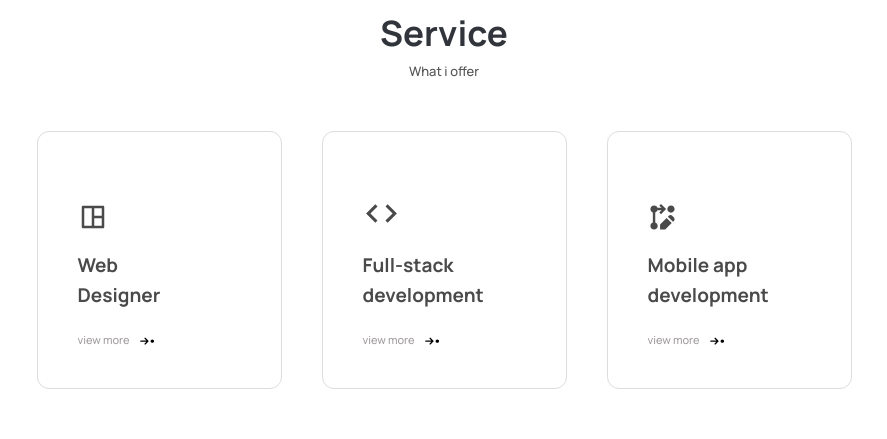
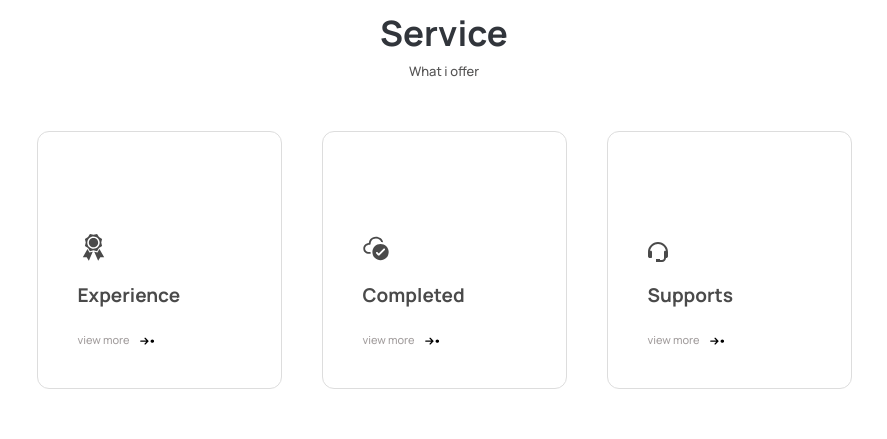
Before and after one commit to nour-it/nour-it-portfolio, a React (Create React App) app: page / in a window 1280 px wide. Shown: the part 1500-1939 px from the top of the page, without its empty margins (196-1083 px from the left). Built offline with nearby package versions, Linux system fonts and the light colour scheme.

Commit message:
(feat) service section

```diff
--- a/public/css/partials/top-bar.css
+++ b/public/css/partials/top-bar.css
@@ -7,6 +7,7 @@
   top: 0;
   z-index: 5;
   padding-block: 15px;
+  background: linear-gradient(#FFFFFF, 90%, #FFFFFF00) ;
 }
 
 .blur {
--- a/src/pages/home/sections/Service.tsx
+++ b/src/pages/home/sections/Service.tsx
@@ -4,47 +4,67 @@ export default function Service() {
     return (
         <section className="section_service" id="service">
             <div>
-        <h1 className="h1">Service</h1>
-        <p className="text-gray-1">What i offer</p>
+                <h1 className="h1">{SERVICE.title}</h1>
+                <p className="text-gray-1">{SERVICE.subtitle}</p>
             </div>
             <div>
-        <div className="border rounded">
-          <svg id="web-svg" width="30" height="30">
-            <use xlinkHref="/css/sprite.svg#web-svg" />
+                {SERVICE.services.map(serviceItem)}
+            </div>
+        </section>
+    )
+}
+
+function serviceItem(service: Object, index: number, array: Object[]): React.ReactNode {
+    const { icon, value, width } = Object.values(service)[0]
+    return <div className="border rounded">
+        <svg id="web-svg" width={width} height={width}>
+            <use xlinkHref={`/css/sprite.svg#${icon}`} />
         </svg>
-          <h2 className="h2">Web Designer</h2>
-          <div>
-            <span className="text-gray-2">view more</span>
-            <svg id="arrow-right-svg" width="15" height="15">
-              <use xlinkHref="/css/sprite.svg#arrow-right-svg" />
-            </svg>
-          </div>
-        </div>
-        <div className="border rounded">
-          <svg id="code-svg" width="37" height="37">
-            <use xlinkHref="/css/sprite.svg#code-svg" />
-          </svg>
-          <h2 className="h2">Full-stack development</h2>
-          <div>
-            <span className="text-gray-2">view more</span>
-            <svg id="arrow-right-svg" width="15" height="15">
-              <use xlinkHref="/css/sprite.svg#arrow-right-svg" />
-            </svg>
-          </div>
-        </div>
-        <div className="border rounded">
-          <svg id="edit-svg" width="29" height="29">
-            <use xlinkHref="/css/sprite.svg#edit-svg" />
-          </svg>
-          <h2 className="h2">Mobile app development</h2>
-          <a href="#">
+        <h2 className="h2">{Object.keys(service)[0]}</h2>
+        <a href='#'>
             <span className="text-gray-2">view more</span>
             <svg id="arrow-right-svg" width="15" height="15">
                 <use xlinkHref="/css/sprite.svg#arrow-right-svg" />
             </svg>
         </a>
     </div>
-      </div>
-    </section>
-  )
 }
+
+
+
+type Service = {
+    title: String,
+    subtitle: String,
+    services: Object[],
+    previousRole: String,
+    resumeLink: string,
+}
+
+const SERVICE: Service = {
+    title: "Service",
+    subtitle: "What i offer",
+    services: [{
+        'Experience': {
+            value: "+4 years",
+            icon: "award-svg",
+            width: "31"
+        },
+    }, {
+        'Completed': {
+            value: "3+ projects",
+            icon: "cloud-svg",
+            width: "26"
+        },
+    }, {
+        'Supports': {
+            value: "online 24/7",
+            icon: "hear-phone-svg",
+            width: "20"
+        }
+    }],
+    previousRole: `In my previous role, I was responsible for building and maintaining a suite of web applications for a large
+    e-commerce company. I worked closely with designers and product managers to ensure that the applications
+    were user-friendly and met the needs of our customers. I also collaborated with back-end developers to
+    integrate our front-end code with the company's API.`,
+    resumeLink: `https://firebasestorage.googleapis.com/v0/b/nour-it-portfolio.appspot.com/o/cv-seydou-nouroudine.docx?alt=media&token=21189ea6-2de1-407f-9cc6-32f79cc1f57e`
+}
```
Lines whose indentation alone changed are shown as unchanged.
